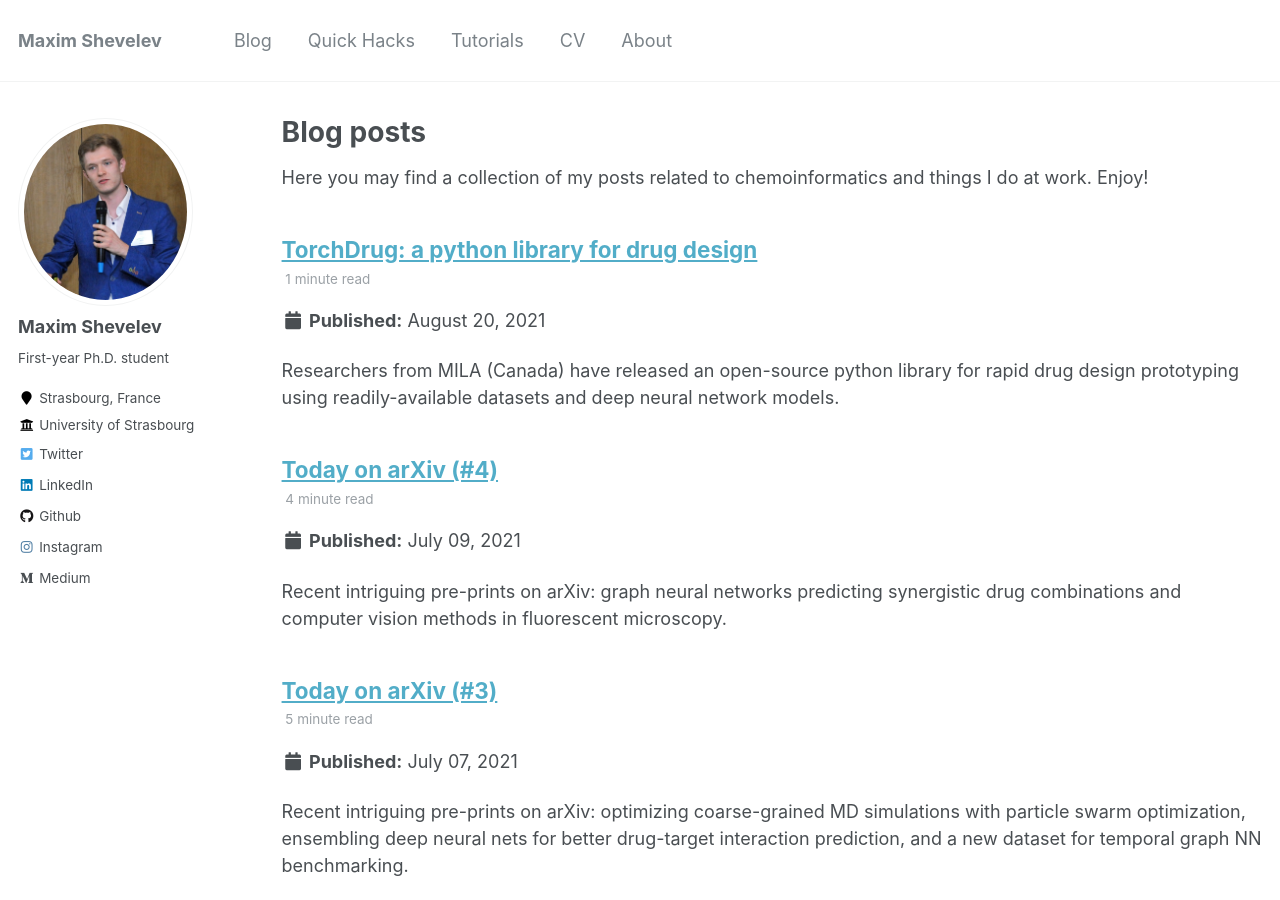
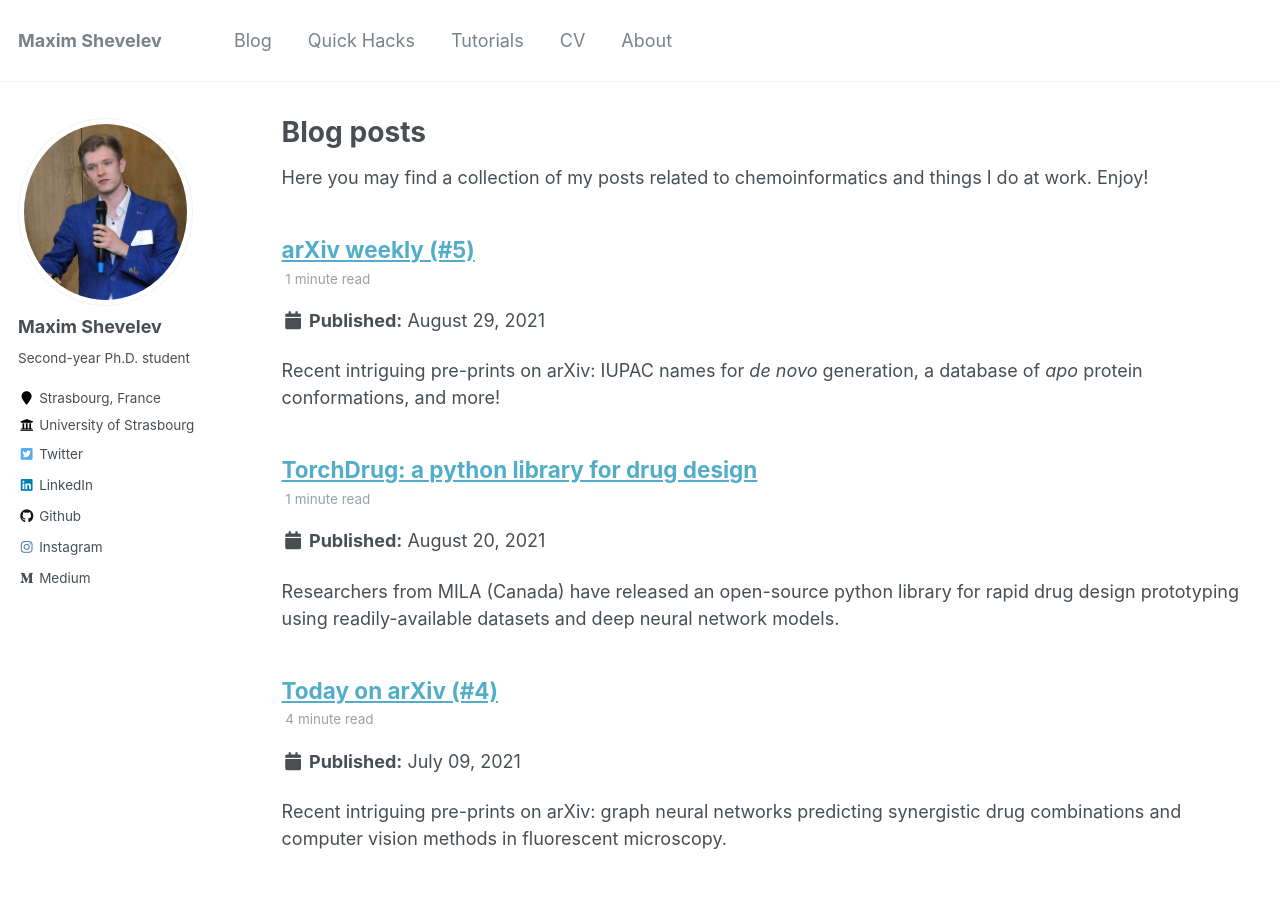
Before and after one commit to mawansui/mawansui.github.io, a Jekyll site: the page built from _pages/blog_records.md, in a window 1280 px wide and 900 px high. Built offline with Jekyll 4.4.1, drawn with Linux system fonts in a browser that asks for light colours; some of the changed lines change nothing that is shown.

Commit message:
new post

```diff
--- /dev/null
+++ b/_blogposts/2021-08-29-arxiv-weekly-5.md
@@ -0,0 +1,23 @@
+---
+title: "arXiv weekly (#5)"
+collection: blogposts
+permalink: /blog/2021-08-29-arxiv-weekly-5
+excerpt: "Recent intriguing pre-prints on arXiv: IUPAC names for _de novo_ generation, a database of _apo_ protein conformations, and more!"
+date: 2021-08-29
+read_time: true
+---
+
+Hi everybody! After a summer break, I am back with more chemoinformatics-related posts. With that, I decided to make the arxiv review weekly (instead of daily). I kept the arxiv review numbering, though. So, please welcome the "arXiv weekly" for the past week: 21.08.21 - 28.08.21.
+
+To my taste, there were only three pre-prints that are worth noticing. [The first](https://arxiv.org/abs/2108.10307) is a very curios work – the authors trained a transformer language model to input a missing part of an IUPAC name with the goal of improving a given target property's value. It's not often that you see IUPAC names used in de novo design-related works, though the authors give some worthy arguments for this choice (basically, IUPAC is semantically-rich and operate in the abstractions of functional groups, and not individual atoms like SMILES or graph representations).
+
+[The second one](https://arxiv.org/abs/2108.09926) is about a soon-to-be-released dataset called APObind. Essentially, the authors took the PDBbind proteins (in their holo forms) and computationally adjusted them to "look like" apo structures. To me it seems to be a bit of a stretch, but maybe I just need to dig into the pre-print to understand it better. Still, the reasoning is good: newly established crystal structures of new proteins are often in the apo form, and most deep learning-based approaches work only with holo- forms, so why not augment the commonly used dataset to better represent the apo conformations? Sounds curious to me.
+
+Lastly, we have [a pre-print](https://arxiv.org/abs/2108.09637?context=physics) that tackles the problem of low-energy molecular conformation search using graph convolutional neural networks. The catch? They additionally implement the inter-atomic interactions within the graphs they construct for each molecule.
+
+
+---
+
+I guess that's all interesting that was published on arXiv recently. Can't wait to see what's going to be there on next week. Did you like the list? Would you like me to give a more detailed examination of some of them? Let me know on [Medium](https://medium.com/chemoinformatics), [Twitter](https://twitter.com/mdshev7) or [Instagram](https://www.instagram.com/chemoinfo/).
+
+Thank you for your kind attention and feedback. See you next time. Cheers!
--- a/_config.yml
+++ b/_config.yml
@@ -82,7 +82,7 @@ analytics:
 author:
   name             : "Maxim Shevelev"
   avatar           : "profile.jpg"
-  bio              : "First-year Ph.D. student"
+  bio              : "Second-year Ph.D. student"
   location         : "Strasbourg, France"
   employer         : "University of Strasbourg"
   pubmed           : # "https://www.ncbi.nlm.nih.gov/pubmed/?term=john+snow"
```
